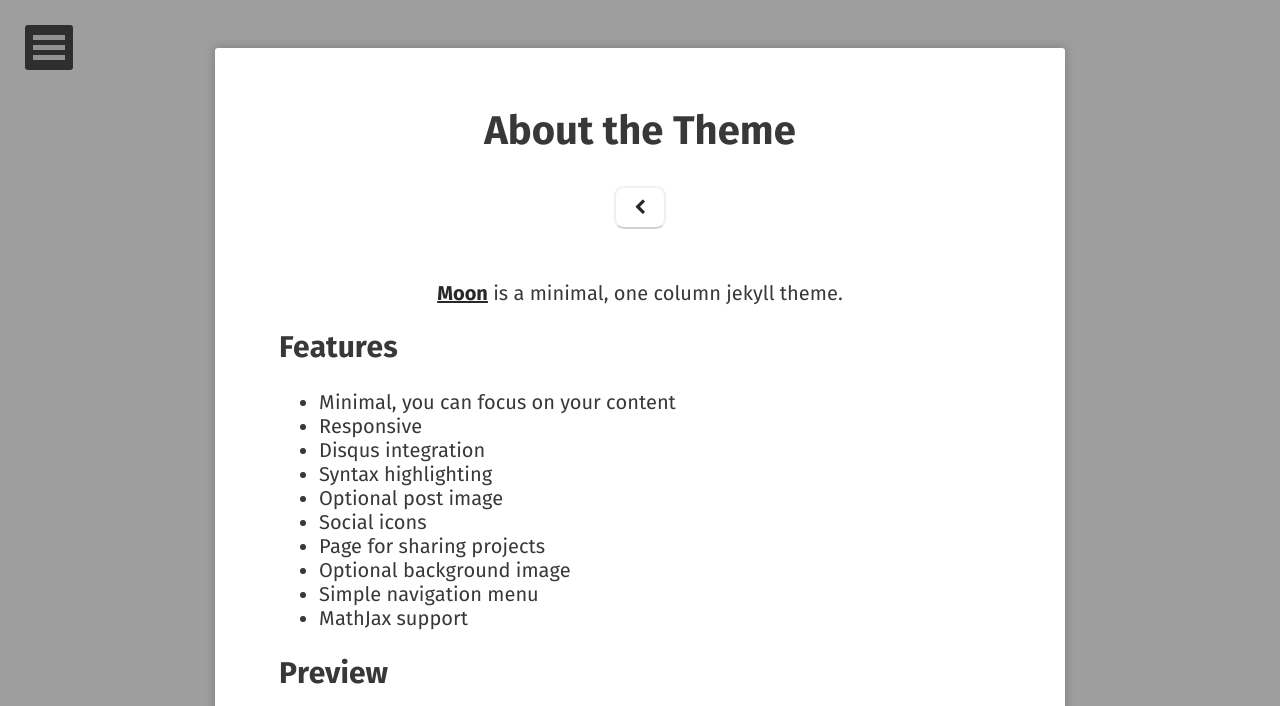
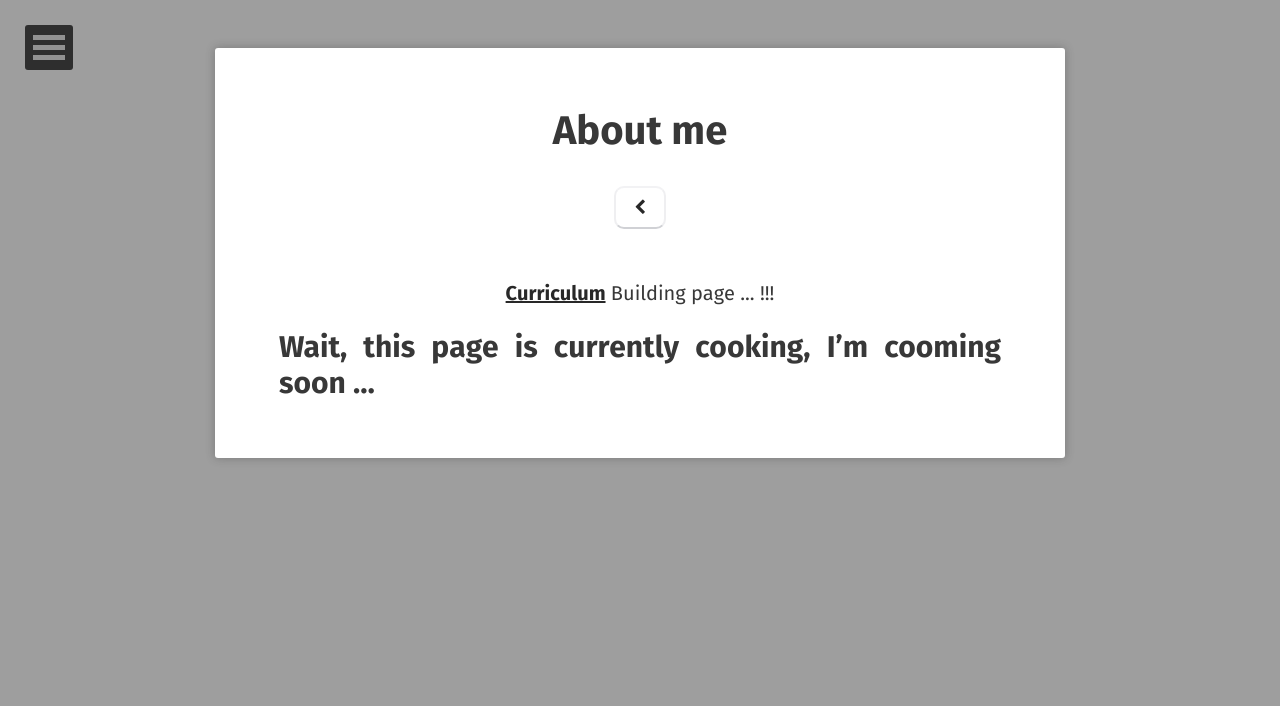
Before and after one commit to dfalveargOT/dfalveargOT.github.io, a Jekyll site: the page built from about/index.md, in a window 1280 px wide. Shown: the top 706 px of the page. Built offline with Jekyll 4.4.1, drawn with Linux system fonts in a browser that asks for light colours; some web fonts are replaced; some of the changed text lies outside the part shown; grey boxes are pictures that could not be loaded.

Commit message:
Add files via upload

```diff
--- a/about/index.md
+++ b/about/index.md
@@ -1,37 +1,11 @@
 ---
 layout: page
-title: About the Theme
-tags: [about, Jekyll, theme, moon]
-date: 2016-03-21
+title: About me
+tags: [Biografy, CV, Engineering, Life]
+date: 2020-07-15
 comments: false
 ---
 
-<center><a href="http://taylantatli.github.io/Moon"><b>Moon</b></a> is a minimal, one column jekyll theme.</center>
+<center><a href="https://dfalveargot.github.io/"><b>Curriculum</b></a> Building page ...  !!! </center>
 
-## Features
-* Minimal, you can focus on your content
-* Responsive
-* Disqus integration
-* Syntax highlighting
-* Optional post image
-* Social icons
-* Page for sharing projects
-* Optional background image
-* Simple navigation menu
-* MathJax support
-
-## Preview
-
-{% capture images %}
-    https://cloud.githubusercontent.com/assets/754514/14509720/61c61058-01d6-11e6-93ab-0918515ecd56.png
-    https://cloud.githubusercontent.com/assets/754514/14509716/61ac6c8e-01d6-11e6-879f-8308883de790.png
-{% endcapture %}
-{% include gallery images=images caption="Screenshots of Moon Theme" cols=2 %}
-
-See a [live version of Moon](http://taylantatli.github.io/Moon) hosted on GitHub.
-
-## Getting Started
-
-To learn how to install and use this theme check out the [Setup Guide](http://taylantatli.me/Moon/moon-theme/) for more information.
-
-[Install Moon](https://github.com/TaylanTatli/Moon){: .btn}
+## Wait, this page is currently cooking, I'm cooming soon ...
```
